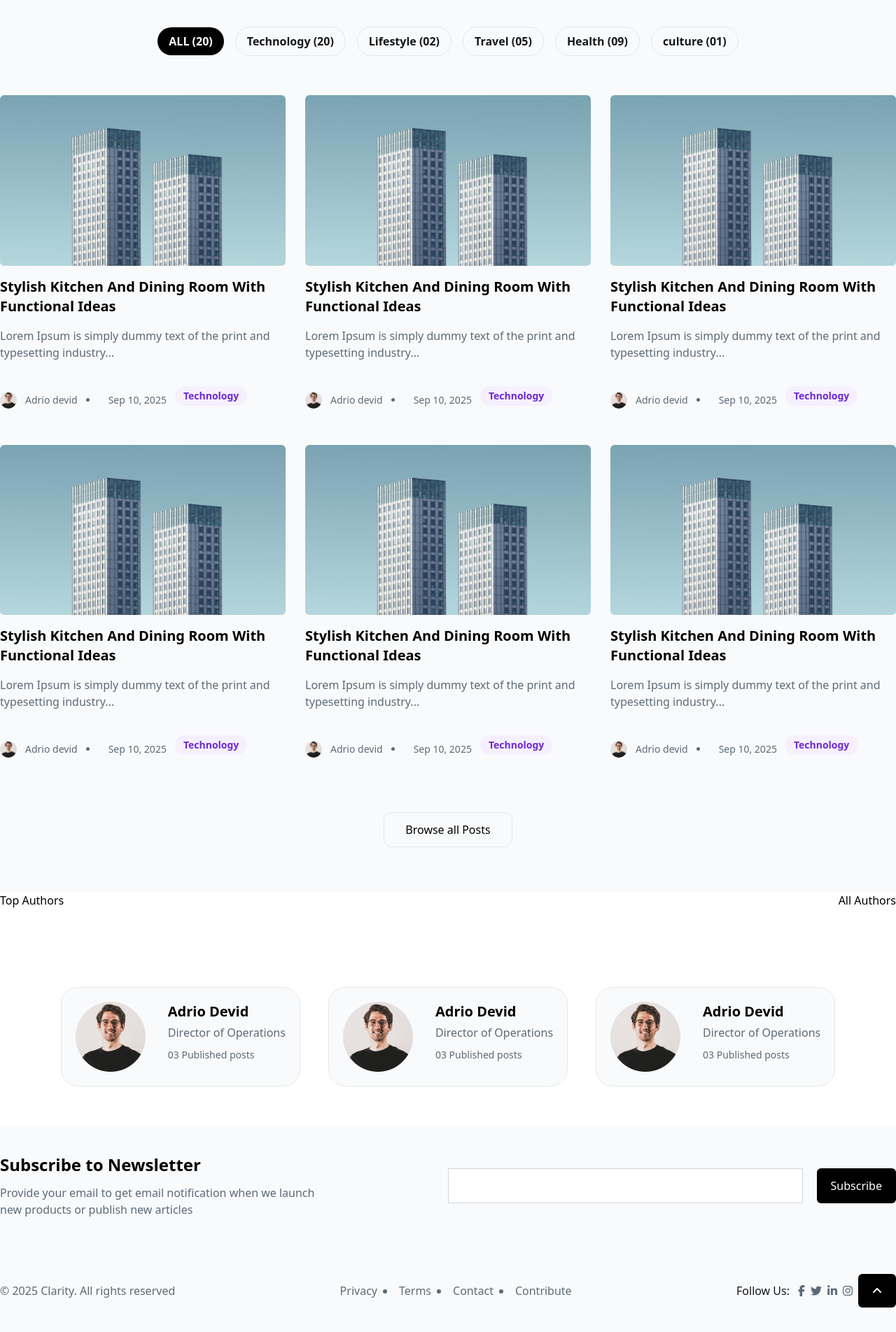
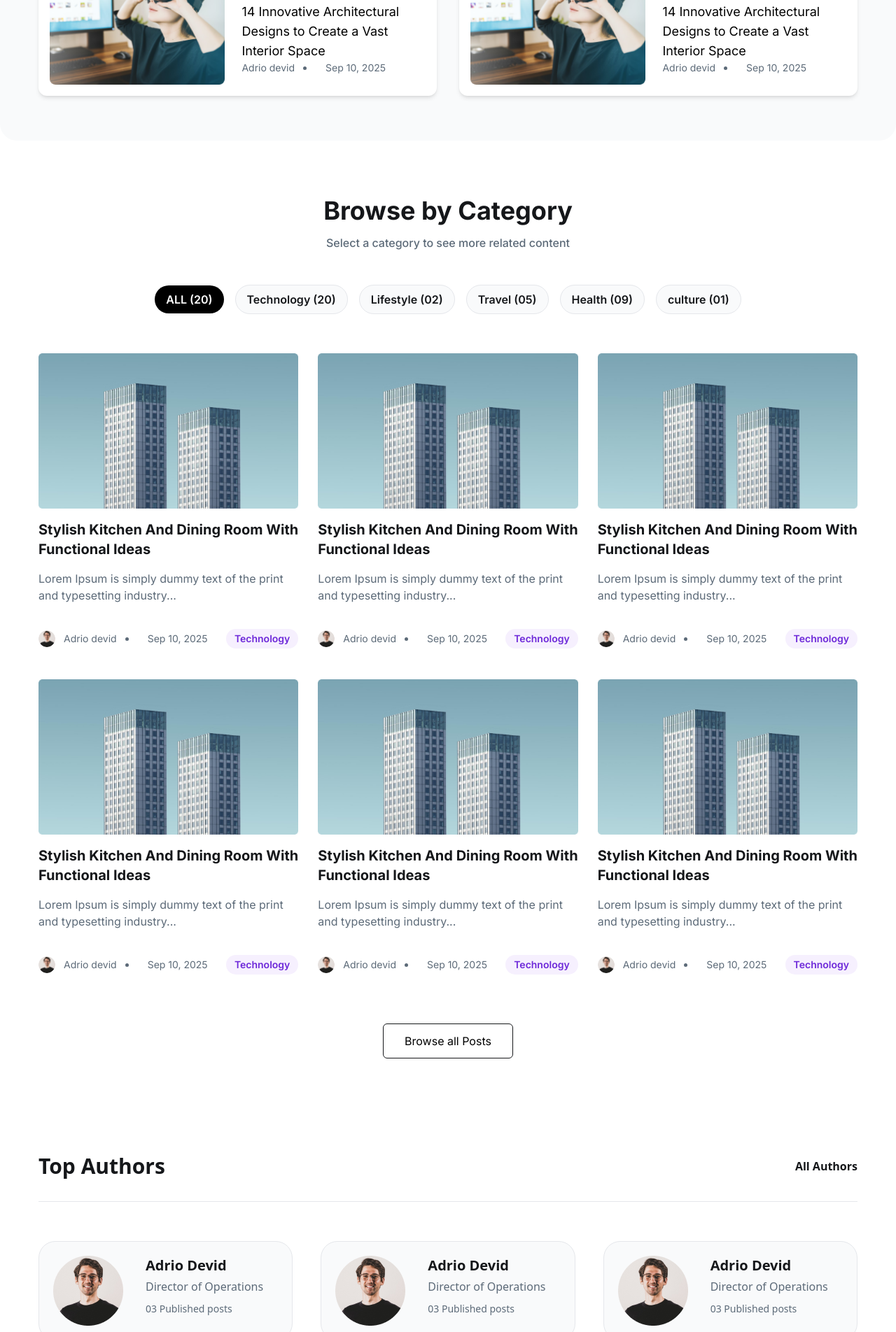
Before and after one commit to sadik131/chartity, a website: page index.html in a window 1280 px wide. Shown: the part 896-2800 px from the top of the page at 70% size. Drawn offline with Linux system fonts and the light colour scheme.

Commit message:
complite

```diff
--- a/index.html
+++ b/index.html
@@ -5,34 +5,69 @@
   <meta charset="UTF-8">
   <meta name="viewport" content="width=device-width, initial-scale=1.0">
   <link href="./src/output.css" rel="stylesheet">
+  <!-- google font -->
+  <link rel="preconnect" href="https://fonts.googleapis.com">
+  <link rel="preconnect" href="https://fonts.gstatic.com" crossorigin>
+  <link
+    href="https://fonts.googleapis.com/css2?family=Heebo:wght@100..900&family=Inter:ital,opsz,wght@0,14..32,100..900;1,14..32,100..900&family=Roboto:ital,wght@0,100;0,300;0,400;0,500;0,700;0,900;1,100;1,300;1,400;1,500;1,700;1,900&display=swap"
+    rel="stylesheet">
 </head>
 
-<body class=" bg-[#F9FAFB]">
+<body class="">
 
   <main class="">
     <!-- header section -->
-    <nav class="py-7 px-7 bg-white">
-      <div class=" flex justify-between w-full ">
-        <div>
+    <nav class="py-7 px-8 lg:px-0 bg-white">
+      <div class="max-w-[1170px] mx-auto flex justify-between w-full ">
+        <div class="flex items-center justify-between w-full">
           <img src="https://clarity-tailwind.preview.uideck.com/images/logo.svg" alt="">
+          <div class="hidden lg:flex items-center gap-5">
+            <a class="text-base text-primaryFont" href="">Home <span><i class="fa-solid fa-angle-down"></i></span></a>
+            <a class="text-base text-primaryFont" href="">Pages <span><i class="fa-solid fa-angle-down"></i></span></a>
+            <a class="text-base text-primaryFont" href="">Blogs <span><i class="fa-solid fa-angle-down"></i></span></a>
+            <a class="text-base text-primaryFont" href="">Support <span><i
+                  class="fa-solid fa-angle-down"></i></span></a>
+          </div>
+          <div class="">
+            <div class="hidden lg:flex gap-3 justify-between items-center">
+              <div class="flex gap-10 items-center">
+                <div class="flex gap-4 items-center">
+                  <i class="fa-brands text-lg text-primaryFont fa-facebook-f"></i>
+                  <i class="fa-brands text-lg text-primaryFont fa-twitter"></i>
+                  <i class="fa-brands text-lg text-primaryFont fa-linkedin-in"></i>
+                  <i class="fa-brands text-lg text-primaryFont fa-instagram"></i>
+                </div>
+                <div class="flex items-center gap-4">
+                  <div class="bg-[#F9FAFB] h-11 w-11 rounded-full flex items-center justify-center">
+                    <i class="fa-solid text-primaryFont text-lg fa-magnifying-glass"></i>
+                  </div>
+                  <button class="bg-black text-white rounded-md font-semibold px-5 py-3">
+                    Subscribe
+                  </button>
+                </div>
 
+              </div>
+            </div>
           </div>
           <div class="block lg:hidden"><i class="fa-solid text-2xl fa-bars"></i></div>
         </div>
     </nav>
 
     <!-- hero section -->
-    <section class="py-14 ">
-      <div class="flex  p-[10px] gap-5 items-center bg-white">
+    <section class="pt-20 font-inter px-4 bg-[#F9FAFB] rounded-b-3xl lg:pt-25 pb-16">
+      <div
+        class="flex shadow-md flex-col lg:flex-row lg:w-[1170px] mx-auto rounded-xl p-4 lg:p-[10px] gap-8 items-center bg-white">
         <div>
-          <img class="w-[536px]" src="./img/hero-01.png" alt="">
+          <img class="" src="./img/hero-01.png" alt="">
         </div>
-        <div class="w-1/2 ">
-          <span class="text-[#6d28d9] mb-3 px-3 py-1  inline-block bg-[#F6F0FE] rounded-3xl">Lifestyle</span>
-          <h2 class="text-3xl font-bold mb-4">Begin here to obtain a brief summary encompassing all the essential</h2>
-          <p class="text-primaryFont mt-5">This comprehensive post serves as your cheat-sheet to swiftly familiarize
+        <div class="w-full lg:w-1/2 ">
+          <span class="text-[#6d28d9] mb-3 px-3 py-1 font-medium inline-block bg-[#F6F0FE] rounded-3xl">Lifestyle</span>
+          <h2 class="text-[22px] leading-[30px] lg:text-3xl font-bold mb-4">Begin here to obtain a brief summary
+            encompassing all the essential</h2>
+          <p class="text-primaryFont font-medium mt-5">This comprehensive post serves as your cheat-sheet to swiftly
+            familiarize
             yourself with Ghost. Packed with crucial...</p>
-          <div class="flex items-center mt-5 text-sm gap-3 text-primaryFont">
+          <div class="flex items-center font-normal mt-5 text-sm gap-3 text-primaryFont">
             <img src="./img/user-01.png" class="rounded-full h-6 w-6" alt="">
             <h5>Adrio devid</h5>
             <li class="list-disc"></li>
@@ -40,173 +75,224 @@
           </div>
         </div>
       </div>
+      <div class="lg:w-[1170px] mt-9 gap-8 lg:flex mx-auto">
+        <div class="lg:flex gap-6 p-4 rounded-xl shadow-md bg-white items-center">
+          <img class="w-full" src="./img/hero-02.png" alt="">
+          <div>
+            <span
+              class="text-[#6d28d9] my-3 px-3 py-1 font-medium inline-block bg-[#F6F0FE] rounded-3xl">Lifestyle</span>
+            <h3 class="text-lg">14 Innovative Architectural Designs to Create a Vast Interior Space</h3>
+            <div class="flex items-center text-sm gap-3 text-primaryFont">
+              <h5 class="">Adrio devid</h5>
+              <li class="list-disc"></li>
+              <h5>Sep 10, 2025</h5>
+            </div>
+          </div>
+        </div>
+        <div class="lg:flex gap-6 p-4 rounded-xl mt-5 shadow-md lg:mt-0 bg-white items-center">
+          <img class="w-full" src="./img/hero-02.png" alt="">
+          <div>
+            <span
+              class="text-[#6d28d9] my-3 px-3 py-1 font-medium inline-block bg-[#F6F0FE] rounded-3xl">Lifestyle</span>
+            <h3 class="text-lg">14 Innovative Architectural Designs to Create a Vast Interior Space</h3>
+            <div class="flex text-sm gap-3 text-primaryFont items-center">
+              <h5 class="">Adrio devid</h5>
+              <li class="list-disc"></li>
+              <h5>Sep 10, 2025</h5>
+            </div>
+          </div>
+        </div>
+
+      </div>
     </section>
 
     <!-- catagory -->
-    <section class="pb-16">
+    <section class="pt-20 font-inter lg:pt-25 px-4 pb-14 bg-white">
+      <div class="lg:w-[1170px] mx-auto">
         <div class="text-center mb-12">
-        <h1 class="text-dark mb-3.5 text-2xl font-bold sm:text-4xl xl:text-heading-3">Browse by Category</h1>
-        <h3 class="text-primaryFont">Select a category to see more related content</h3>
+          <h1 class="text-dark mb-3.5 text-2xl font-bold sm:text-4xl xl:text-heading-3 text-headingColor">Browse by
+            Category</h1>
+          <h3 class="text-primaryFont font-medium">Select a category to see more related content</h3>
         </div>
-      <div class="flex gap-4 mb-14 items-center justify-center">
+        <div class="flex flex-wrap gap-4 mb-14 items-center justify-center">
           <span class="px-4 py-2 bg-black font-semibold rounded-full hover:text-black text-white">ALL (20)</span>
           <span
-          class="px-4 py-2 border hover:bg-black font-semibold rounded-full bg-[#F9FAFB] hover:text-white text-[#15171A]">Technology
+            class="px-4 py-2 border hover:bg-black font-semibold rounded-full bg-[#F9FAFB] hover:text-white text-headingColor">Technology
             (20)</span>
           <span
-          class="px-4 py-2 border hover:bg-black font-semibold rounded-full bg-[#F9FAFB] hover:text-white text-[#15171A]">Lifestyle
+            class="px-4 py-2 border hover:bg-black font-semibold rounded-full bg-[#F9FAFB] hover:text-white text-headingColor">Lifestyle
             (02)</span>
           <span
-          class="px-4 py-2 border hover:bg-black font-semibold rounded-full bg-[#F9FAFB] hover:text-white text-[#15171A]">Travel
+            class="px-4 py-2 border hover:bg-black font-semibold rounded-full bg-[#F9FAFB] hover:text-white text-headingColor">Travel
             (05)</span>
           <span
-          class="px-4 py-2 border hover:bg-black font-semibold rounded-full bg-[#F9FAFB] hover:text-white text-[#15171A]">Health
+            class="px-4 py-2 border hover:bg-black font-semibold rounded-full bg-[#F9FAFB] hover:text-white text-headingColor">Health
             (09)</span>
           <span
-          class="px-4 py-2 border hover:bg-black font-semibold rounded-full bg-[#F9FAFB] hover:text-white text-[#15171A]">culture
+            class="px-4 py-2 border hover:bg-black font-semibold rounded-full bg-[#F9FAFB] hover:text-white text-headingColor">culture
             (01)</span>
         </div>
-      <div class="grid gap-x-7 gap-y-11 grid-cols-3">
+        <div class="grid gap-x-7 gap-y-11 grid-cols-1 md:grid-cols-2 lg:grid-cols-3">
           <div class="flex flex-col gap-4">
             <img src="./img/hero-01.png" alt="">
-          <h3 class="text-xl font-bold ">Stylish Kitchen And Dining Room With Functional Ideas</h3>
+            <h3 class="text-xl font-bold text-headingColor ">Stylish Kitchen And Dining Room With Functional Ideas</h3>
             <p class="text-primaryFont">Lorem Ipsum is simply dummy text of the print and typesetting industry...</p>
-          <div class="flex items-center mt-5 text-sm gap-3 text-primaryFont">
+            <div class="flex items-center justify-between mt-5 text-sm gap-3 text-primaryFont">
+              <div class="flex items-center gap-3">
                 <img src="./img/user-01.png" class="rounded-full h-6 w-6" alt="">
                 <h5>Adrio devid</h5>
                 <li class="list-disc"></li>
                 <h5>Sep 10, 2025</h5>
+              </div>
               <span
-              class="text-[#6d28d9] mb-3 px-3 py-1  inline-block bg-[#F6F0FE] rounded-3xl font-semibold">Technology</span>
+                class="text-[#6d28d9] px-3 py-1  inline-block bg-[#F6F0FE] rounded-3xl font-semibold">Technology</span>
             </div>
           </div>
           <div class="flex flex-col gap-4">
             <img src="./img/hero-01.png" alt="">
-          <h3 class="text-xl font-bold ">Stylish Kitchen And Dining Room With Functional Ideas</h3>
+            <h3 class="text-xl font-bold text-headingColor ">Stylish Kitchen And Dining Room With Functional Ideas</h3>
             <p class="text-primaryFont">Lorem Ipsum is simply dummy text of the print and typesetting industry...</p>
-          <div class="flex items-center mt-5 text-sm gap-3 text-primaryFont">
+            <div class="flex items-center justify-between mt-5 text-sm gap-3 text-primaryFont">
+              <div class="flex items-center gap-3">
                 <img src="./img/user-01.png" class="rounded-full h-6 w-6" alt="">
                 <h5>Adrio devid</h5>
                 <li class="list-disc"></li>
                 <h5>Sep 10, 2025</h5>
+              </div>
               <span
-              class="text-[#6d28d9] mb-3 px-3 py-1  inline-block bg-[#F6F0FE] rounded-3xl font-semibold">Technology</span>
+                class="text-[#6d28d9] px-3 py-1  inline-block bg-[#F6F0FE] rounded-3xl font-semibold">Technology</span>
             </div>
           </div>
           <div class="flex flex-col gap-4">
             <img src="./img/hero-01.png" alt="">
-          <h3 class="text-xl font-bold ">Stylish Kitchen And Dining Room With Functional Ideas</h3>
+            <h3 class="text-xl font-bold text-headingColor ">Stylish Kitchen And Dining Room With Functional Ideas</h3>
             <p class="text-primaryFont">Lorem Ipsum is simply dummy text of the print and typesetting industry...</p>
-          <div class="flex items-center mt-5 text-sm gap-3 text-primaryFont">
+            <div class="flex items-center justify-between mt-5 text-sm gap-3 text-primaryFont">
+              <div class="flex items-center gap-3">
                 <img src="./img/user-01.png" class="rounded-full h-6 w-6" alt="">
                 <h5>Adrio devid</h5>
                 <li class="list-disc"></li>
                 <h5>Sep 10, 2025</h5>
+              </div>
               <span
-              class="text-[#6d28d9] mb-3 px-3 py-1  inline-block bg-[#F6F0FE] rounded-3xl font-semibold">Technology</span>
+                class="text-[#6d28d9] px-3 py-1  inline-block bg-[#F6F0FE] rounded-3xl font-semibold">Technology</span>
             </div>
           </div>
           <div class="flex flex-col gap-4">
             <img src="./img/hero-01.png" alt="">
-          <h3 class="text-xl font-bold ">Stylish Kitchen And Dining Room With Functional Ideas</h3>
+            <h3 class="text-xl font-bold text-headingColor ">Stylish Kitchen And Dining Room With Functional Ideas</h3>
             <p class="text-primaryFont">Lorem Ipsum is simply dummy text of the print and typesetting industry...</p>
-          <div class="flex items-center mt-5 text-sm gap-3 text-primaryFont">
+            <div class="flex items-center justify-between mt-5 text-sm gap-3 text-primaryFont">
+              <div class="flex items-center gap-3">
                 <img src="./img/user-01.png" class="rounded-full h-6 w-6" alt="">
                 <h5>Adrio devid</h5>
                 <li class="list-disc"></li>
                 <h5>Sep 10, 2025</h5>
+              </div>
               <span
-              class="text-[#6d28d9] mb-3 px-3 py-1  inline-block bg-[#F6F0FE] rounded-3xl font-semibold">Technology</span>
+                class="text-[#6d28d9] px-3 py-1  inline-block bg-[#F6F0FE] rounded-3xl font-semibold">Technology</span>
             </div>
           </div>
           <div class="flex flex-col gap-4">
             <img src="./img/hero-01.png" alt="">
-          <h3 class="text-xl font-bold ">Stylish Kitchen And Dining Room With Functional Ideas</h3>
+            <h3 class="text-xl font-bold text-headingColor ">Stylish Kitchen And Dining Room With Functional Ideas</h3>
             <p class="text-primaryFont">Lorem Ipsum is simply dummy text of the print and typesetting industry...</p>
-          <div class="flex items-center mt-5 text-sm gap-3 text-primaryFont">
+            <div class="flex items-center justify-between mt-5 text-sm gap-3 text-primaryFont">
+              <div class="flex items-center gap-3">
                 <img src="./img/user-01.png" class="rounded-full h-6 w-6" alt="">
                 <h5>Adrio devid</h5>
                 <li class="list-disc"></li>
                 <h5>Sep 10, 2025</h5>
+              </div>
               <span
-              class="text-[#6d28d9] mb-3 px-3 py-1  inline-block bg-[#F6F0FE] rounded-3xl font-semibold">Technology</span>
+                class="text-[#6d28d9] px-3 py-1  inline-block bg-[#F6F0FE] rounded-3xl font-semibold">Technology</span>
             </div>
           </div>
           <div class="flex flex-col gap-4">
             <img src="./img/hero-01.png" alt="">
-          <h3 class="text-xl font-bold ">Stylish Kitchen And Dining Room With Functional Ideas</h3>
+            <h3 class="text-xl font-bold text-headingColor ">Stylish Kitchen And Dining Room With Functional Ideas</h3>
             <p class="text-primaryFont">Lorem Ipsum is simply dummy text of the print and typesetting industry...</p>
-          <div class="flex items-center mt-5 text-sm gap-3 text-primaryFont">
+            <div class="flex items-center justify-between mt-5 text-sm gap-3 text-primaryFont">
+              <div class="flex items-center gap-3">
                 <img src="./img/user-01.png" class="rounded-full h-6 w-6" alt="">
                 <h5>Adrio devid</h5>
                 <li class="list-disc"></li>
                 <h5>Sep 10, 2025</h5>
+              </div>
               <span
-              class="text-[#6d28d9] mb-3 px-3 py-1  inline-block bg-[#F6F0FE] rounded-3xl font-semibold">Technology</span>
+                class="text-[#6d28d9] px-3 py-1  inline-block bg-[#F6F0FE] rounded-3xl font-semibold">Technology</span>
             </div>
           </div>
+
         </div>
-      <button class="px-[30px] py-3 border rounded-xl mt-[70px] block mx-auto">Browse all Posts</button>
+        <button class="px-[30px] py-3 border border-[#15171a] rounded-md mt-[70px] block mx-auto">Browse all
+          Posts</button>
+      </div>
     </section>
 
     <!-- author -->
 
-    <section class="bg-white">
+    <section class="pt-20 px-4 lg:pt-25 pb-16 bg-white">
+      <div class="lg:w-[1170px] mx-auto">
         <div class="flex items-center justify-between mb-8">
-        <h1>Top Authors
+          <h1 class="font-semibold text-3xl text-headingColor">Top Authors
           </h1>
-        <h6>All Authors</h6>
+          <h6 class="text-base text-headingColor font-semibold">All Authors</h6>
         </div>
-      <br>
-      <div class="py-14 flex-wrap justify-center flex items-center gap-10">
-        <div class="flex p-5 gap-8 bg-[#F9FAFB] rounded-3xl border">
+        <div class="h-[1px] w-full bg-[#e5e7eb]"></div>
+        <div class="lg:py-14 flex-wrap grid grid-cols-1 lg:grid-cols-3 gap-10">
+          <div class="flex p-5 gap-8 bg-[#F9FAFB] rounded-3xl border border-[#e5e7eb]">
             <img src="./img/user-01.png" alt="">
             <div>
-            <h3 class="font-semibold text-xl mb-1">Adrio Devid</h3>
+              <h3 class="font-semibold text-xl mb-1 text-headingColor">Adrio Devid</h3>
+              <h6 class="text-primaryFont font- text-base">Director of Operations</h6>
+              <h6 class="text-sm mt-[10px] text-primaryFont">03 Published posts</h6>
+            </div>
+          </div>
+          <div class="flex p-5 gap-8 bg-[#F9FAFB] rounded-3xl border border-[#e5e7eb]">
+            <img src="./img/user-01.png" alt="">
+            <div>
+              <h3 class="font-semibold text-xl mb-1 text-headingColor">Adrio Devid</h3>
               <h6 class="text-primaryFont text-base">Director of Operations</h6>
               <h6 class="text-sm mt-[10px] text-primaryFont">03 Published posts</h6>
             </div>
           </div>
-        <div class="flex p-5 gap-8 bg-[#F9FAFB] rounded-3xl border">
+          <div class="flex p-5 gap-8 bg-[#F9FAFB] rounded-3xl border border-[#e5e7eb]">
             <img src="./img/user-01.png" alt="">
             <div>
-            <h3 class="font-semibold text-xl mb-1">Adrio Devid</h3>
-            <h6 class="text-primaryFont text-base">Director of Operations</h6>
-            <h6 class="text-sm mt-[10px] text-primaryFont">03 Published posts</h6>
-          </div>
-        </div>
-        <div class="flex p-5 gap-8 bg-[#F9FAFB] rounded-3xl border">
-          <img src="./img/user-01.png" alt="">
-          <div>
-            <h3 class="font-semibold text-xl mb-1">Adrio Devid</h3>
+              <h3 class="font-semibold text-xl mb-1 text-headingColor">Adrio Devid</h3>
               <h6 class="text-primaryFont text-base">Director of Operations</h6>
               <h6 class="text-sm mt-[10px] text-primaryFont">03 Published posts</h6>
             </div>
           </div>
         </div>
+
+      </div>
     </section>
 
     <!-- subscrib -->
-    <section>
-      <div class="flex items-center py-10 justify-between">
-        <div class="w-[455px]">
-          <h3 class="text-2xl mb-3 font-semibold">Subscribe to Newsletter
-          </h3>
-          <h5 class="text-primaryFont">Provide your email to get email notification when we launch new products or
-            publish new articles
-          </h5>
+    <section class="font-inter">
+      <div class="flex px-4 flex-col lg:flex-row lg:w-[1170px] bg-slate-50 mx-auto items-center py-10 justify-between">
+        <div class="lg:w-[455px]">
+          <h3 class="text-2xl text-headingColor mb-3 font-semibold">Subscribe to Newsletter</h3>
+          <h5 class="text-primaryFont">Provide your email to get email notifications when we launch new products or
+            publish new articles</h5>
         </div>
-        <div class="w-1/2">
+        <div class="w-full mt-10 lg:w-1/2">
           <div class="flex w-full gap-5">
-            <input type="text" name="" class="px-5 py-3 border border-gray-300 w-full" id="">
+            <input placeholder="Enter your Email" type="text"
+              class="px-5 py-3 rounded-md border border-gray-300 w-full">
             <button class="bg-black text-white rounded-md px-5 py-3">Subscribe</button>
           </div>
         </div>
       </div>
     </section>
 
+
+
     <footer>
-      <div class="flex items-center justify-between py-10 text-primaryFont">
+      <div
+        class="flex gap-4 lg:gap-0 items-center flex-col lg:flex-row lg:w-[1170px] mx-auto justify-between py-10 text-primaryFont">
         <div>
           <h1>© 2025 Clarity. All rights reserved</h1>
         </div>
@@ -223,7 +309,8 @@
             <i class="fa-brands fa-twitter"></i>
             <i class="fa-brands fa-linkedin-in"></i>
             <i class="fa-brands fa-instagram"></i>
-            <button class="bg-black text-white rounded-md px-5 py-3">
+            <button
+              class="bg-headingColor text-white flex items-center justify-center  h-10 w-10  rounded-md px-5 py-3">
               <i class="fa-solid fa-angle-up"></i>
             </button>
 
--- a/tailwind.config.js
+++ b/tailwind.config.js
@@ -5,6 +5,10 @@ module.exports = {
     extend: {
       colors:{
         primaryFont:"#5c6a78",
+        headingColor:"#15171A",
+      },
+      fontFamily:{
+        inter:["Inter", "sans-serif"]
       }
     },
   },
```
Also changed, not shown: README.md, img/hero-02.png (added), img/hero-03.png (added), src/output.css, 1 other file. Lines whose indentation alone changed are shown as unchanged.
